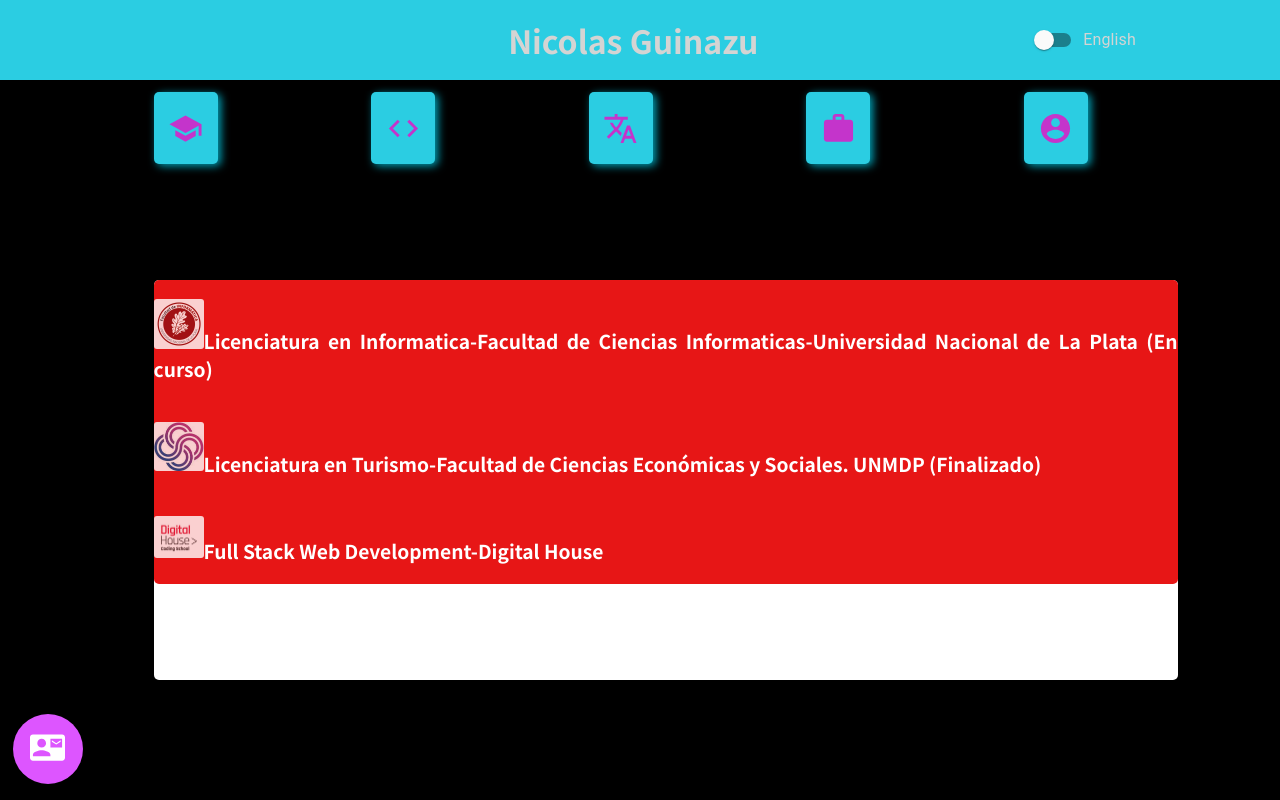
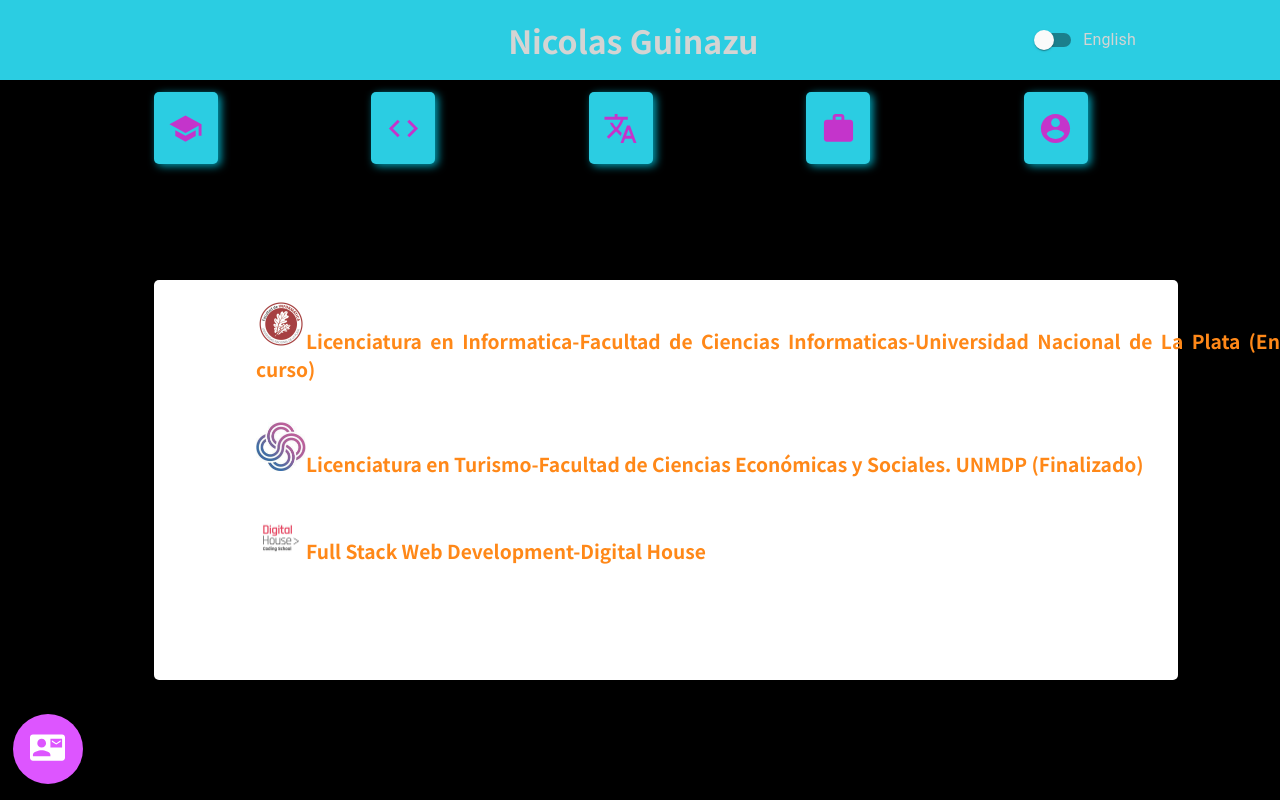
Before and after one commit to nicolasGuinazu/personal-website, a React (Create React App) app: page / in a window 1280 px wide. Both pictures are taken after a click on the icon 185 px from the left and 128 px from the top of the page. Built offline with nearby package versions, Linux system fonts and the light colour scheme.

Commit message:
changed the background color to match main page and change font color

```diff
--- a/src/components/SubCards/Bio.module.css
+++ b/src/components/SubCards/Bio.module.css
@@ -6,7 +6,7 @@
   height: 80%;
   margin: auto;
   flex-wrap: nowrap;
-  background-color: rgb(231, 22, 22);
+  background-color: #0000;
   display: flex;
  justify-content: space-around;
   border-radius: 5px;
@@ -14,7 +14,7 @@
   cursor: pointer;
   transition: 1s ease;
   z-index: 130;
-  color: #fff;
+  color: rgb(255, 136, 24);
   font-size: 1rem;
   font-weight: bold;
   animation: example 0.5s;
@@ -24,7 +24,8 @@
   100% {opacity: 1}
 }
 
-.texto{
+/* .texto{
   height: 100%;
-  color: white;
+  color: rgb(255, 136, 24);
 }
+ */
--- a/src/components/SubCards/Education.module.css
+++ b/src/components/SubCards/Education.module.css
@@ -1,29 +1,25 @@
 
-.texto{
-    height: 100%;
-    color: white;
-}
 p img{
   max-width: 50px;
   max-height: 50px;
   opacity: 0.8;
 
-  border-radius: 3px;
+  border-radius: 5px;
   margin:auto;
 }
 .edu{
   width: 100%;
   height: 90%;
-  margin: auto;
+  margin-left: 10%;
   flex-wrap: wrap;
-  background-color: rgb(231, 22, 22);
+  background-color: #0000;
   display: flex;
  justify-content: space-around;
   border-radius: 5px;
   align-items: baseline;
   cursor: pointer;
   transition: 1s ease;
-  color: #fff;
+  color: rgb(255, 136, 24);
   font-size: 1.2rem;
   font-weight: bold;
   animation: example 0.5s;
--- a/src/components/SubCards/Exper.module.css
+++ b/src/components/SubCards/Exper.module.css
@@ -11,14 +11,14 @@ q{
   height: 90%;
   margin: auto;
   flex-wrap: wrap;
-  background-color: rgb(231, 22, 22);
+  background-color: #0000;
   display: flex;
  justify-content: space-around;
   border-radius: 5px;
   align-items: baseline;
   cursor: pointer;
   transition: 1s ease;
-  color: #fff;
+  color: rgb(255, 136, 24);
   font-size: 1.2rem;
   font-weight: bold;
   animation: example 0.5s;
--- a/src/components/SubCards/Languages.module.css
+++ b/src/components/SubCards/Languages.module.css
@@ -3,7 +3,7 @@
     height: 80%;
     margin: auto;
     flex-wrap: wrap;
-    background-color: rgb(231, 22, 22);
+    background-color: #0000;
     display: flex;
    justify-content: space-around;
     border-radius: 5px;
@@ -11,7 +11,7 @@
     cursor: pointer;
     transition: 1s ease;
     z-index: 130;
-    color: #fff;
+    color: rgb(255, 136, 24);
     font-size: 2rem;
     font-weight: bold;
 }
--- a/src/components/SubCards/ProgLag.module.css
+++ b/src/components/SubCards/ProgLag.module.css
@@ -2,7 +2,7 @@
     width: 100%;
     height: 48%;
     margin: auto;
-    background-color: rgb(231, 22, 22);
+    background-color: #0000;
     display: flex;
    justify-content: space-around;
     border-radius: 5px;
@@ -13,7 +13,7 @@
     cursor: pointer;
     transition: 1s ease;
     z-index: 130;
-    color: #fff;
+    color: rgb(255, 136, 24);
 
 }
 
```
